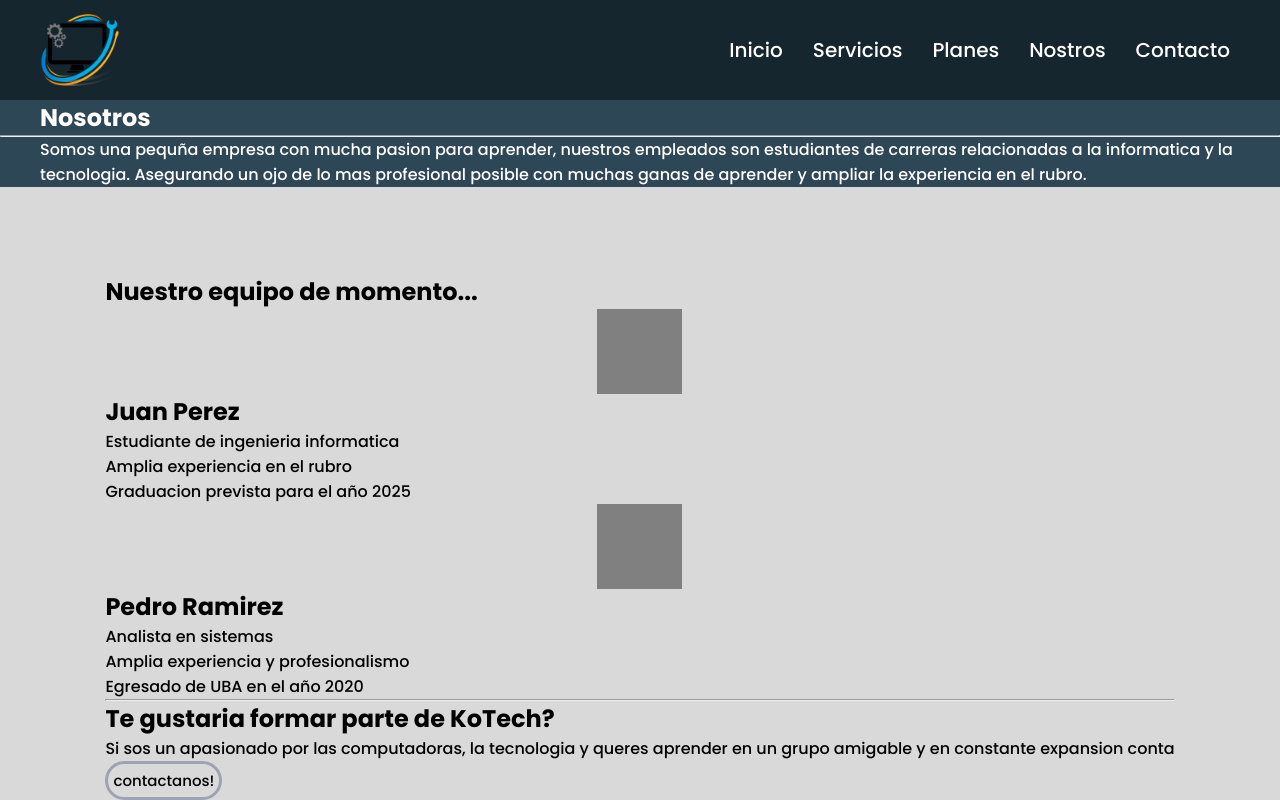
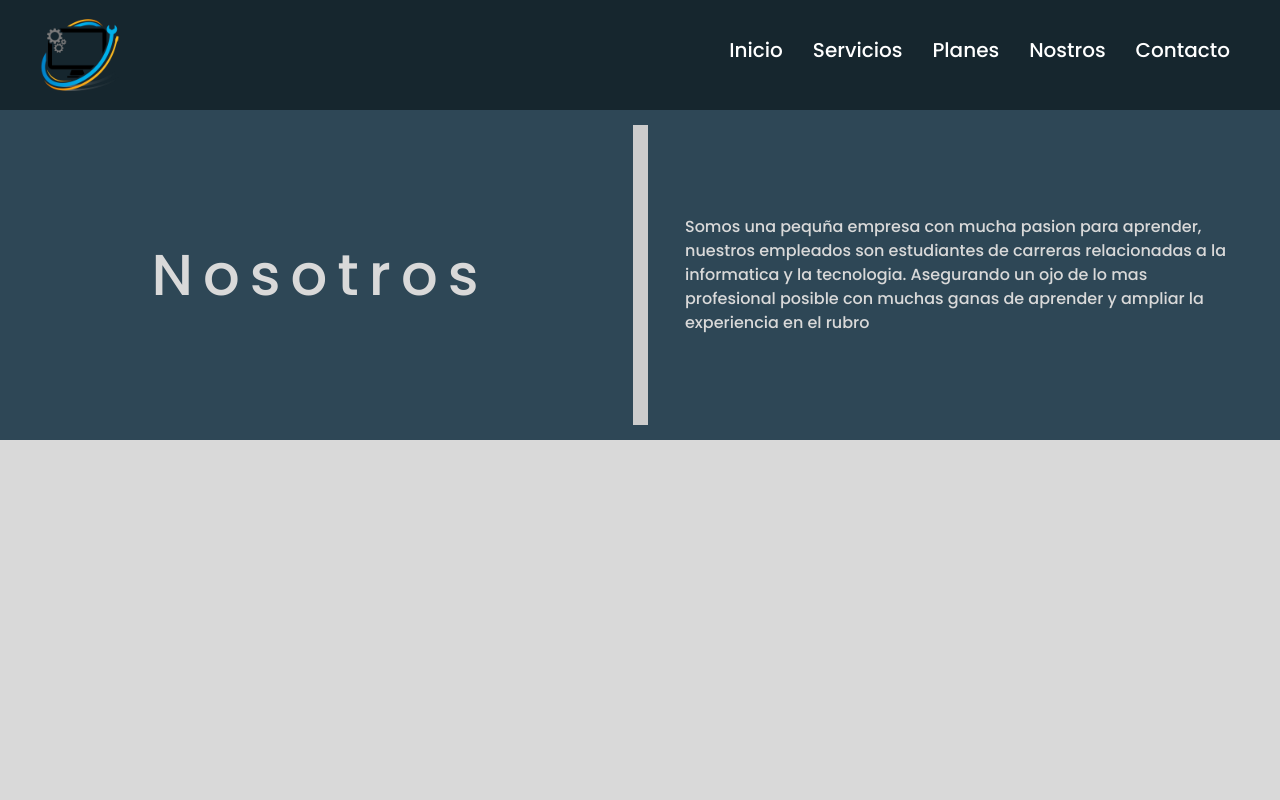
Before and after one commit to Koo-San/kotech_44530, a website: page pages/nosotros.html in a window 1280 px wide. Drawn offline with nearby package versions, Linux system fonts and the light colour scheme.

Commit message:
pages MOD

```diff
--- a/css/stylesheet.css
+++ b/css/stylesheet.css
@@ -327,6 +327,15 @@ header {
 
 /* FIN DE LOS SERVICIOS*/
 
+/*Planes*/
+.espaciadofinalPlanes{
+    height: 200px;
+}
+
+.nosH2{
+    color: var(--btext);
+}
+
 /*footer planes*/
 
 .footer_planes {
--- a/pages/nosotros.html
+++ b/pages/nosotros.html
@@ -6,9 +6,11 @@
     <meta http-equiv="X-UA-Compatible" content="IE=edge">
     <meta name="viewport" content="width=device-width, initial-scale=1.0">
     <title>Kotech - Nosotros</title>
+
+    <link rel="stylesheet" href="../node_modules/bootstrap/dist/css/bootstrap.css">
+    <link rel="stylesheet" href="https://cdnjs.cloudflare.com/ajax/libs/animate.css/4.1.1/animate.min.css" />
+    <link rel="stylesheet" href="../node_modules/hover.css/css/hover.css">
     <link rel="stylesheet" href="../css/stylesheet.css">
-    <link rel="stylesheet" href="https://cdnjs.cloudflare.com/ajax/libs/animate.css/4.1.1/animate.min.css"/>
-    <link rel="stylesheet" href="node_modules/hover.css/css/hover.css">
 </head>
 </head>
 
@@ -39,48 +41,28 @@
         </nav>
     </header>
 
-    <div class="banner_nosotros">
-        <h2 class="main_container">Nosotros</h2>
-        <hr>
-        <p class="main_container">Somos una pequña empresa con mucha pasion para
-            aprender, nuestros empleados son estudiantes de carreras
-            relacionadas a la informatica y la tecnologia. Asegurando un ojo
-            de lo mas profesional posible con muchas ganas de aprender y
-            ampliar la experiencia en el rubro.</p>
+    <div class="row servbanner p-xl-4">
+        <div class="col d-flex justify-content-center align-items-center">
+            <div class="row">
+                <div class="servtitulo">
+                    Nosotros
+                </div>
+            </div>
+        </div>
+        <div class="divisorbanner"></div>
+        <div class="col d-grid justify-content-center">
+            <div class="p-5 servtextobanner d-flex justify-content-center align-items-center servPriPar">
+                Somos una pequña empresa con mucha pasion para aprender, nuestros
+                empleados son estudiantes de carreras relacionadas a la informatica y la
+                tecnologia. Asegurando un ojo de lo mas profesional posible con muchas ganas
+                de aprender y ampliar la experiencia en el rubro
+            </div>
+        </div>
     </div>
-
-    <div class="ourteam main_container">
-        <h2>Nuestro equipo de momento...</h2>
-
-        <div class="juanper">
-            <div class="main_container fotoejemplo"></div>
-            <h2>Juan Perez</h2>
-            <p>Estudiante de ingenieria informatica</p>
-            <p>Amplia experiencia en el rubro</p>
-            <p>Graduacion prevista para el año 2025</p>
-        </div>
-        <div class="juanper">
-            <div class="main_container fotoejemplo"></div>
-            <h2>Pedro Ramirez</h2>
-            <p>Analista en sistemas</p>
-            <p>Amplia experiencia y profesionalismo</p>
-            <p>Egresado de UBA en el año 2020</p>
-        </div>
-
-        <hr>
-
-        <div class="pregunta main_container">
-            <h2>Te gustaria formar parte de KoTech?</h2>
-            <p>Si sos un apasionado por las computadoras,
-                la tecnologia y queres aprender en un grupo
-                amigable y en constante expansion conta</p>
-            <a href="../pages/contacto.html">contactanos!</a>
-        </div>
 
 
 
 
-    </div>
 </body>
 
 </html>
```
Also changed, not shown: pages/contacto.html (+5 -3 lines), pages/planes.html (+24 -33 lines), pages/servicios.html (+3 -3 lines).
